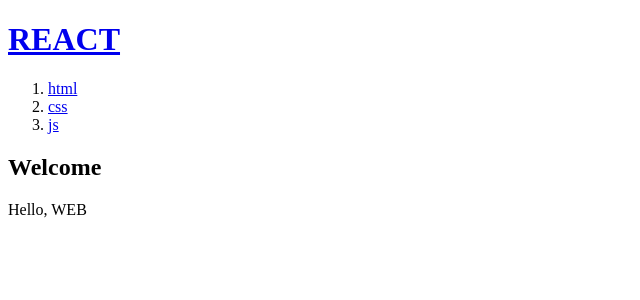
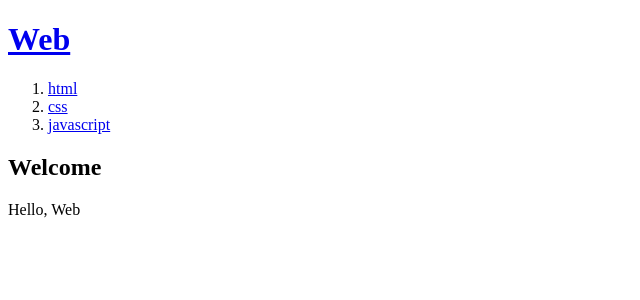
Before and after one commit to WithWontae/react-study, a React (Create React App) app: page / in a window 1280 px wide. Shown: the top 300 px of the page, without its empty margins (0-640 px from the left). Built offline with nearby package versions, Linux system fonts and the light colour scheme.

Commit message:
props 익히기

```diff
--- a/src/App.js
+++ b/src/App.js
@@ -6,38 +6,71 @@
   return (
     <div>
       <header>
-          <h1><a href="/">{props.title}</a></h1>
+          <h1><a href="/" onClick={
+            (event)=>{
+              event.preventDefault();
+              props.onChangeMode();
+            }
+          }>{props.title}</a></h1>
       </header>
     </div>
   )
 }
 
-function Nav() {
+function Nav(props) {
+  const lis = []
+
+  for (let i=0; i<props.topics.length; i++) {
+    let topic = props.topics[i];
+    lis.push(<li key={topic.id}>
+        <a id={topic.id} href={'/read/'+topic.id} onClick={
+          (event)=>{
+            event.preventDefault();
+            props.onChangeMode(event.target.id);
+          }
+        }>
+          {topic.title}
+        </a>
+      </li>);
+  }
+
   return (
     <nav>
       <ol>
-        <li><a href="/read/1">html</a></li>
-        <li><a href="/read/2">css</a></li>
-        <li><a href="/read/3">js</a></li>
+        {lis}
       </ol>
     </nav>
   )
 }
 
-function Article() {
+function Article(props) {
   return (
     <article>
-      <h2>Welcome</h2>
-      Hello, WEB
+      <h2>{props.title}</h2>
+      {props.body}
     </article>
   )
 }
 function App() {
+  const topics = [
+    {id:1, title:'html', body:'html is ...'},
+    {id:2, title:'css', body:'css is ...'},
+    {id:3, title:'javascript', body:'javascript is ...'}
+  ]
+
   return (
     <div className="App">
-      <Header title="REACT"></Header>
-      <Nav></Nav>
-      <Article></Article>
+      <Header title="Web" onChangeMode={
+        ()=>{
+          alert('Header');
+        }
+      }></Header>
+      <Nav topics={topics} onChangeMode={
+        (id)=>{
+          alert(id);
+        }
+      }></Nav>
+      <Article title="Welcome" body="Hello, Web"></Article>
     </div>
   );
 }
```
